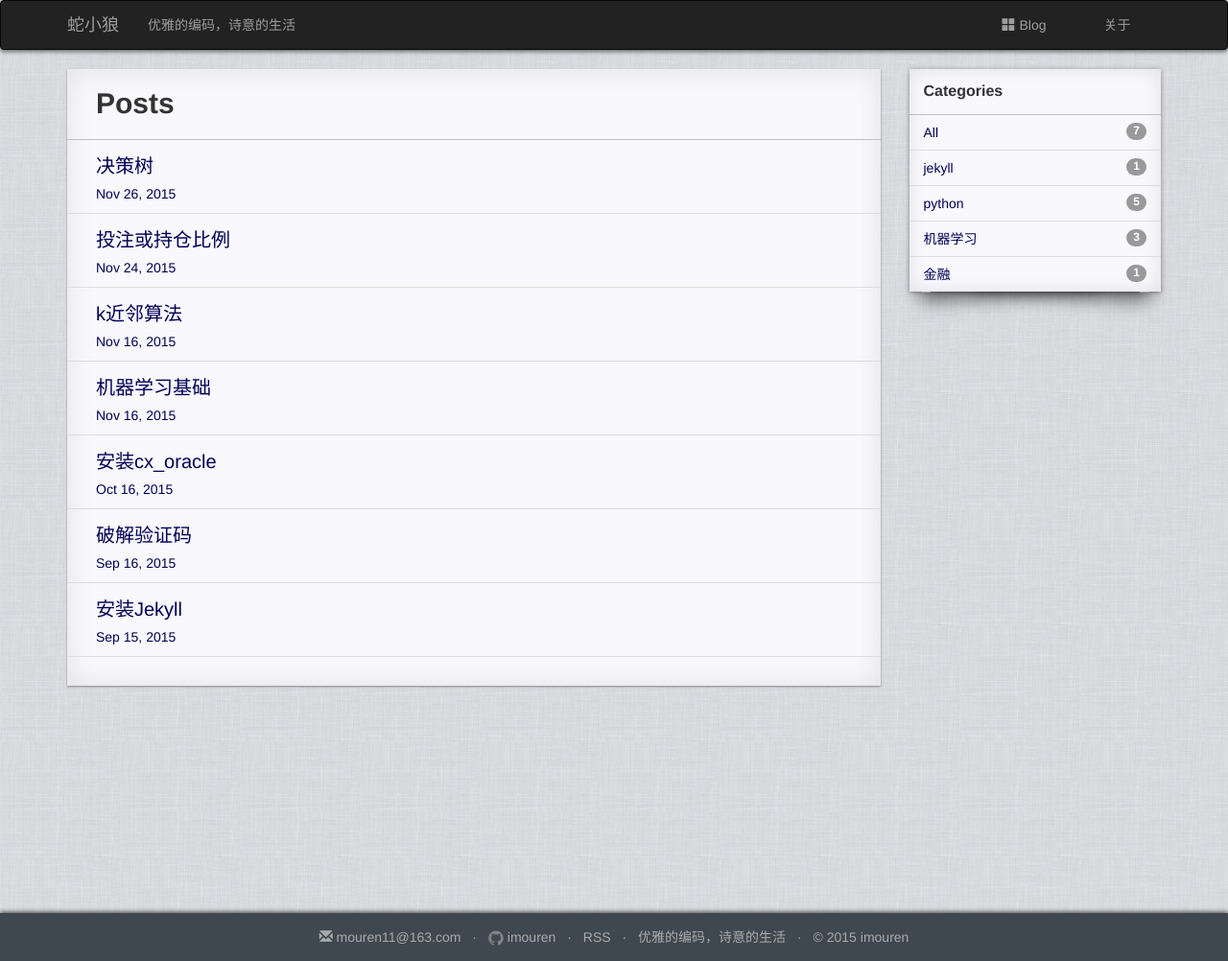
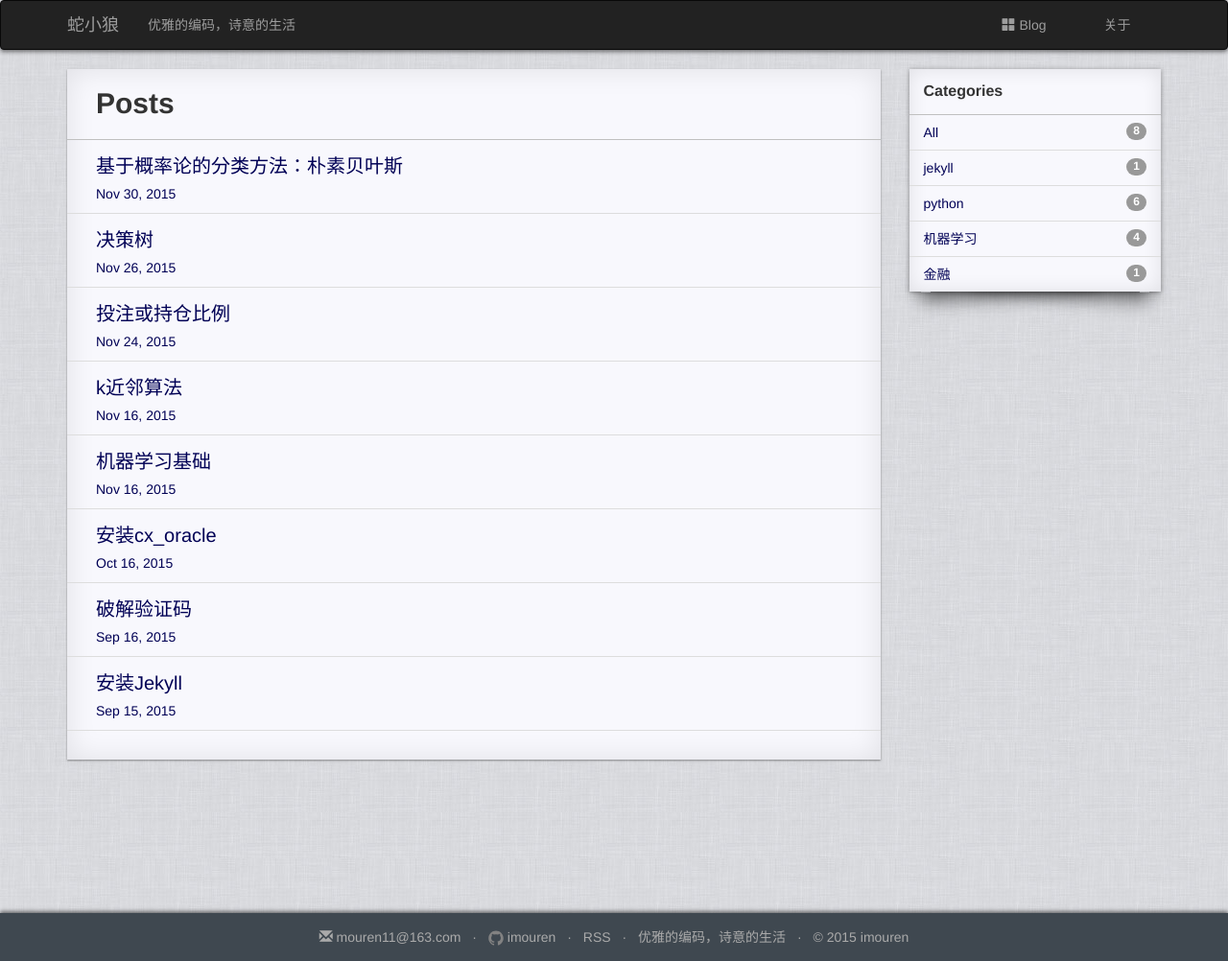
Before and after one commit to imouren/imouren.github.io, a Jekyll site: the page built from index.html, in a window 1280 px wide. Shown: the whole page at 96% size. Built offline with Jekyll 4.4.1, drawn with Linux system fonts in a browser that asks for light colours; nearby versions of some CDN libraries; the list of posts is cut into pages by our own code; comment, search, counter and statistics services are not loaded; a style sheet for code colours, icons or effects is not loaded; some of the changed lines change nothing that is shown.

Commit message:
add bayes

```diff
--- /dev/null
+++ b/_posts/2015-11-30-ml_naive_bayes.md
@@ -0,0 +1,480 @@
+---
+layout: post
+title:  "基于概率论的分类方法：朴素贝叶斯"
+date:   2015-11-30 09:05:31
+categories: python 机器学习
+tags: python
+---
+
+* content
+{:toc}
+
+
+概率论是许多机器学习算法的基础，所以深入理解这一主题十分重要。
+
+## 1，基于贝叶斯决策理论的分类方法
+
+优点：在数据较少的情况下，依然有效，可以处理多类别问题。
+缺点：对于输入数据的准备方式较为敏感。
+
+
+简单了解下贝叶斯决策理论：
+
+有一个数据集，它由两类数据组成。假设有一个描述两类数据的统计参数，我们用p1(x, y)表示数据点(x, y)属于类别1的概率，用p2(x, y)表示数据点(x, y)属于类别2的概率，那么对于一个新的数据点(x, y)，可以用下面的规则来判定它的类别：
+
+* 如果p1(x, y) > p2(x, y)， 那么类别为1
+* 如果p2(x, y) > p1(x, y)， 那么类别为2
+
+也就是说，我们会选择高概率对应的类别。这是贝叶斯决策理论的核心思想，即选择具有高概率的决策。
+
+## 2，条件概率
+
+有一个装有7块石头的罐子，3块是灰色的，4块是黑色的。
+
+从里面随机取一块石头，取到灰色和黑的概率为3/7 和 4/7；
+
+我们使用p(gray)表示取得灰色石头的概率，灰色石头数目除以所有石头数目
+
+![bayes1.png](http://chuantu.biz/t2/20/1448862238x-1566638323.png)
+
+如果将7块石头放到两个桶中，如图，那么概率应该如何计算呢？
+
+![bayes2.png](http://chuantu.biz/t2/20/1448862288x-954499005.png)
+
+
+
+要计算p(gray)，你已经想到计算从B桶获得灰色石头概率的方法，这就是所谓**条件概率(conditional probability)**。
+
+这个概率可以记做p(gray\|bucketB)，我们称之为“在已知石头出自B桶的条件下，取出灰色石头的概率”，
+
+不难得出p(gray\|bucketA)为2/4，p(gray\|bucketB)为1/3
+
+计算公式如下：
+
+$$p(gray|bucketB) = p(gray and bucketB)/p(bucketB)$$
+
+验证下公式的合理性：
+
+* B桶中灰色石头数量除以两个桶中石头总是的到p(gray and bucketB) 为1/7
+* B桶有3个石头，总数为7个 p(bucketB) 为 3/7
+* 综合得出$p(gray\|bucketB)$ = $p(gray and bucketB)/p(bucketB)$ = 1/3
+
+另外一种有效计算条件概率的方法称为贝叶斯准则。如果已知`p(x|c)`，要求`p(c|x)`可以使用下面的公式：
+
+$$p(c|x) = \frac{p(x|c)p(c)}{p(x)}$$
+
+## 3，使用条件概率来分类
+
+上面提到过贝叶斯决策理论要求计算两个概率值p1(x, y) 和 p2(x, y)，其实是为了尽量简化描述，真正计算的是$p(c_1\|x, y)$ 和$p(c_2\|x, y)$。
+
+$p(c_1\|x, y)$代表的意义为：给定某个由x, y 表示的数据点，那么该数据点来自类别$c_1$的概率
+
+注意这些概率与刚才给出的概率$p(x,y\|c_1)$并不一样，不过可以通过贝叶斯准则来交互概率中条件与结果：
+
+$$p(c_i|x,y) = \frac{p(x,y|c_i)p(c_i)}{p(x,y)}$$
+
+* 如果$p(c_1\|x, y)$ > $p(c_2\|x,y)$，那么属于类别$c_1$
+* 如果$p(c_1\|x, y)$ < $p(c_2\|x,y)$，那么属于类别$c_2$
+
+
+## 4，使用朴素贝叶斯进行文档分类
+
+朴素贝叶斯是贝叶斯分类器的一个扩展，用于文档分类的常用算法。
+
+由统计学知，如果每个特征需要N个样本，那么对10个特征将需要$N^10$个样本，对于包含1000个特征的词汇表需要$N^1000$个样本。
+
+如果特征直接互相独立，那么样本数就可以从$N^1000$减少到1000*N。独立指的是统计意义上的独立，即一个特征或者单词的出现的可能性与它和其他单词相邻没有关系。这个假设正式朴素贝叶斯分类器中的朴素(naive)的含义。
+
+式朴素贝叶斯分类器另外一个假设就是：所有的特征值同等重要。
+
+尽管上述建设存在一些小的瑕疵，但是朴素贝叶斯的实际效果很好。
+
+
+## 5，使用Python进行文本分类
+
+### 词汇表到向量的转换函数
+
+{% highlight python %}
+def loadDataSet():
+    postingList=[['my', 'dog', 'has', 'flea', 'problems', 'help', 'please'],
+                 ['maybe', 'not', 'take', 'him', 'to', 'dog', 'park', 'stupid'],
+                 ['my', 'dalmation', 'is', 'so', 'cute', 'I', 'love', 'him'],
+                 ['stop', 'posting', 'stupid', 'worthless', 'garbage'],
+                 ['mr', 'licks', 'ate', 'my', 'steak', 'how', 'to', 'stop', 'him'],
+                 ['quit', 'buying', 'worthless', 'dog', 'food', 'stupid']]
+    classVec = [0,1,0,1,0,1]    #1 is abusive, 0 not
+    return postingList,classVec
+
+def createVocabList(dataSet):
+    vocabSet = set([])  #create empty set
+    for document in dataSet:
+        vocabSet = vocabSet | set(document) #union of the two sets
+    return list(vocabSet)
+
+def setOfWords2Vec(vocabList, inputSet):
+    returnVec = [0]*len(vocabList)
+    for word in inputSet:
+        if word in vocabList:
+            returnVec[vocabList.index(word)] = 1
+        else:
+            print "the word: %s is not in my Vocabulary!" % word
+    return returnVec
+{% endhighlight %}
+
+看下结果
+
+{% highlight python %}
+In [6]: listOPosts, listClasses = bayes.loadDataSet()
+
+In [7]: myVocablist = bayes.createVocabList(listOPosts)
+
+In [8]: myVocablist
+Out[8]:
+['cute', 'love', 'help', 'garbage', 'quit', 'I', 'problems', 'is', 'park',
+'stop', 'flea', 'dalmation', 'licks', 'food', 'not', 'him', 'buying', 'posting',
+'has', 'worthless', 'ate', 'to', 'maybe', 'please', 'dog', 'how', 'stupid',
+'so', 'take', 'mr', 'steak', 'my']
+
+In [11]: bayes.setOfWords2Vec(myVocablist, listOPosts[0])
+Out[11]:
+[0, 0, 1, 0, 0, 0, 1, 0, 0, 0, 1, 0, 0, 0, 0, 0, 0, 0, 1, 0, 0,
+0, 0, 1, 1, 0, 0, 0, 0, 0, 0, 1]
+{% endhighlight %}
+
+### 训练算法：从词向量计算概率
+
+我们重写贝叶斯准则，将之前的x,y替换为W。用W表示一个向量，即由多少个数值组
+成。这个例子中，数值个数与词汇表的单词个数相同。
+
+$$p(c_i|W) = \frac{p(W|c_i)p(c_i)}{p(W)}$$
+
+对于不同的分类p(W)是一致的，只需要比较 $p(W\|c_i)p(c_i)$即可。
+
+通过类别i中的文档数，除以总文档数可以得出$p(c_i)$的概率
+
+$p(W\|c_i)$概率的计算可以通过朴素贝叶斯假设，每个特征值都是独立的，可以分拆成
+$p(w_0,w_1,...,w_n\|c_i)$，即可以用$p(w_0\|c_i)p(w_1\|c_i)...p(w_n\|c_i)$计算得出
+
+朴素贝叶斯训练函数
+
+{% highlight python %}
+def trainNB0(trainMatrix,trainCategory):
+    numTrainDocs = len(trainMatrix)
+    numWords = len(trainMatrix[0])
+    pAbusive = sum(trainCategory)/float(numTrainDocs)
+    p0Num = zeros(numWords); p1Num = zeros(numWords)
+    p0Denom = 0.0; p1Denom = 0.0
+    for i in range(numTrainDocs):
+        if trainCategory[i] == 1:
+            p1Num += trainMatrix[i]
+            p1Denom += sum(trainMatrix[i])
+        else:
+            p0Num += trainMatrix[i]
+            p0Denom += sum(trainMatrix[i])
+    p1Vect = p1Num/p1Denom
+    p0Vect = p0Num/p0Denom
+    return p0Vect,p1Vect,pAbusive
+{% endhighlight %}
+
+参数trainMatrix,trainCategory为文档矩阵，和类别。
+
+使用函数进行分类前，还有解决函数中的一些缺陷。
+
+* 计算$p(w_0\|c_i)p(w_1\|c_i)...p(w_n\|c_i)$时，如果一个概率为0，最后乘积也为0；可以将所有词的出现次数初始化为1，并将分母初始化为2
+* 由于很多小的乘数相乘，会造成下溢出或者得不到正确答案。
+* 可以通过对数避免，同时采用自然对数进行处理不会有任何损失。
+
+给出f(x) 和 ln(f(x)) 的曲线，他们在相同的区域内同时增加或者减少，并且在相同点上取到极值。虽然最终取值不同，但不影响最终结果。
+
+![bayes3.png](http://chuantu.biz/t2/20/1448867954x-1566638323.png)
+
+修改后代码：
+{% highlight python %}
+def trainNB0(trainMatrix,trainCategory):
+    numTrainDocs = len(trainMatrix)
+    numWords = len(trainMatrix[0])
+    pAbusive = sum(trainCategory)/float(numTrainDocs)
+    p0Num = ones(numWords); p1Num = ones(numWords)      #change to ones()
+    p0Denom = 2.0; p1Denom = 2.0                        #change to 2.0
+    for i in range(numTrainDocs):
+        if trainCategory[i] == 1:
+            p1Num += trainMatrix[i]
+            p1Denom += sum(trainMatrix[i])
+        else:
+            p0Num += trainMatrix[i]
+            p0Denom += sum(trainMatrix[i])
+    p1Vect = log(p1Num/p1Denom)          #change to log()
+    p0Vect = log(p0Num/p0Denom)          #change to log()
+    return p0Vect,p1Vect,pAbusive
+{% endhighlight %}
+
+在到代数中有$ln(a*b)=ln(a)+ln(b)$
+
+写最终分类和测试函数
+{% highlight python %}
+def classifyNB(vec2Classify, p0Vec, p1Vec, pClass1):
+    p1 = sum(vec2Classify * p1Vec) + log(pClass1)    #element-wise mult
+    p0 = sum(vec2Classify * p0Vec) + log(1.0 - pClass1)
+    if p1 > p0:
+        return 1
+    else:
+        return 0
+
+def testingNB():
+    listOPosts,listClasses = loadDataSet()
+    myVocabList = createVocabList(listOPosts)
+    trainMat=[]
+    for postinDoc in listOPosts:
+        trainMat.append(setOfWords2Vec(myVocabList, postinDoc))
+    p0V,p1V,pAb = trainNB0(array(trainMat),array(listClasses))
+    testEntry = ['love', 'my', 'dalmation']
+    thisDoc = array(setOfWords2Vec(myVocabList, testEntry))
+    print testEntry,'classified as: ',classifyNB(thisDoc,p0V,p1V,pAb)
+    testEntry = ['stupid', 'garbage']
+    thisDoc = array(setOfWords2Vec(myVocabList, testEntry))
+    print testEntry,'classified as: ',classifyNB(thisDoc,p0V,p1V,pAb)
+{% endhighlight %}
+
+测试结果
+
+{% highlight python %}
+In [12]: bayes.testingNB()
+['love', 'my', 'dalmation'] classified as:  0
+['stupid', 'garbage'] classified as:  1
+{% endhighlight %}
+
+### 文档词袋模型
+
+现在，我们将词的是否出现作为一个特征，叫做**词集模型**
+
+能够表达单词出现次数的叫做 **词袋模型**
+
+使用词袋模型
+{% highlight python %}
+def bagOfWords2VecMN(vocabList, inputSet):
+    returnVec = [0]*len(vocabList)
+    for word in inputSet:
+        if word in vocabList:
+            returnVec[vocabList.index(word)] += 1
+    return returnVec
+{% endhighlight %}
+
+## 6，示例：使用朴素贝叶斯过滤垃圾邮件
+
+### 准备数据：切分文本
+
+使用split()分割
+{% highlight python %}
+In [13]: mySent = 'This book is the best book on Python or M.L. I have ever laid eyes upon.'
+
+In [14]: mySent.split()
+Out[14]:
+['This', 'book','is', 'the', 'best', 'book', 'on', 'Python', 'or', 'M.L.',
+'I', 'have', 'ever', 'laid', 'eyes', 'upon.']
+{% endhighlight %}
+标点也被当做单词了。使用正则解决
+{% highlight python %}
+In [15]: import re
+In [16]: regEx = re.compile(r'\W*')
+In [17]: listOfTokens = regEx.split(mySent)
+{% endhighlight %}
+
+然后去掉空字符，并统一大小写
+{% highlight python %}
+ [tok.lower() for tok in listOfTokens if len(tok) > 0]
+{% endhighlight %}
+
+### 测试算法：使用朴素贝叶斯进行交叉验证
+
+文件解析以及完整的垃圾邮件过滤测试函数
+{% highlight python %}
+def textParse(bigString):    #input is big string, #output is word list
+    import re
+    listOfTokens = re.split(r'\W*', bigString)
+    return [tok.lower() for tok in listOfTokens if len(tok) > 2]
+
+def spamTest():
+    docList=[]; classList = []; fullText =[]
+    for i in range(1,26):
+        wordList = textParse(open('email/spam/%d.txt' % i).read())
+        docList.append(wordList)
+        fullText.extend(wordList)
+        classList.append(1)
+        wordList = textParse(open('email/ham/%d.txt' % i).read())
+        docList.append(wordList)
+        fullText.extend(wordList)
+        classList.append(0)
+    vocabList = createVocabList(docList)#create vocabulary
+    trainingSet = range(50); testSet=[]           #create test set
+    for i in range(10):
+        randIndex = int(random.uniform(0,len(trainingSet)))
+        testSet.append(trainingSet[randIndex])
+        del(trainingSet[randIndex])
+    trainMat=[]; trainClasses = []
+    for docIndex in trainingSet:#train the classifier (get probs) trainNB0
+        trainMat.append(bagOfWords2VecMN(vocabList, docList[docIndex]))
+        trainClasses.append(classList[docIndex])
+    p0V,p1V,pSpam = trainNB0(array(trainMat),array(trainClasses))
+    errorCount = 0
+    for docIndex in testSet:        #classify the remaining items
+        wordVector = bagOfWords2VecMN(vocabList, docList[docIndex])
+        if classifyNB(array(wordVector),p0V,p1V,pSpam) != classList[docIndex]:
+            errorCount += 1
+            print "classification error",docList[docIndex]
+    print 'the error rate is: ',float(errorCount)/len(testSet)
+    #return vocabList,fullText
+{% endhighlight %}
+
+50封邮件，其中40封作为训练集，10封作为测试集。
+
+## 7，使用朴素贝叶斯分类器从个人广告中获取区域倾向
+
+### 收集数据：导入RSS源
+
+这里使用第三方包`feedparser`，可以使用`pip install feedparser`安装
+
+使用下
+{% highlight python %}
+In [22]: ny=feedparser.parse('http://newyork.craigslist.org/stp/index.rss')
+In [23]: len(ny['entries'])
+Out[23]: 25
+{% endhighlight %}
+
+RSS源分类器以及删除高频词
+{% highlight python %}
+def calcMostFreq(vocabList,fullText):
+    import operator
+    freqDict = {}
+    for token in vocabList:
+        freqDict[token]=fullText.count(token)
+    sortedFreq = sorted(freqDict.iteritems(), key=operator.itemgetter(1), reverse=True)
+    return sortedFreq[:30]
+
+def localWords(feed1,feed0):
+    import feedparser
+    docList=[]; classList = []; fullText =[]
+    minLen = min(len(feed1['entries']),len(feed0['entries']))
+    for i in range(minLen):
+        wordList = textParse(feed1['entries'][i]['summary'])
+        docList.append(wordList)
+        fullText.extend(wordList)
+        classList.append(1) #NY is class 1
+        wordList = textParse(feed0['entries'][i]['summary'])
+        docList.append(wordList)
+        fullText.extend(wordList)
+        classList.append(0)
+    vocabList = createVocabList(docList)#create vocabulary
+    top30Words = calcMostFreq(vocabList,fullText)   #remove top 30 words
+    for pairW in top30Words:
+        if pairW[0] in vocabList: vocabList.remove(pairW[0])
+    trainingSet = range(2*minLen); testSet=[]           #create test set
+    for i in range(20):
+        randIndex = int(random.uniform(0,len(trainingSet)))
+        testSet.append(trainingSet[randIndex])
+        del(trainingSet[randIndex])
+    trainMat=[]; trainClasses = []
+    for docIndex in trainingSet:#train the classifier (get probs) trainNB0
+        trainMat.append(bagOfWords2VecMN(vocabList, docList[docIndex]))
+        trainClasses.append(classList[docIndex])
+    p0V,p1V,pSpam = trainNB0(array(trainMat),array(trainClasses))
+    errorCount = 0
+    for docIndex in testSet:        #classify the remaining items
+        wordVector = bagOfWords2VecMN(vocabList, docList[docIndex])
+        if classifyNB(array(wordVector),p0V,p1V,pSpam) != classList[docIndex]:
+            errorCount += 1
+    print 'the error rate is: ',float(errorCount)/len(testSet)
+    return vocabList,p0V,p1V
+{% endhighlight %}
+
+实践证明，去掉高频词，会提供准确率。
+{% highlight python %}
+In [29]: ny=feedparser.parse('http://newyork.craigslist.org/stp/index.rss')
+
+In [30]: sf=feedparser.parse('http://sfbay.craigslist.org/stp/index.rss')
+
+In [31]: vocabList, pSF, pNY = bayes.localWords(ny, sf)
+the error rate is:  0.45
+
+# 保留所有词汇
+In [32]: reload(bayes)
+Out[32]: <module 'bayes' from 'bayes.py'>
+
+In [33]: vocabList, pSF, pNY = bayes.localWords(ny, sf)
+the error rate is:  0.7
+{% endhighlight %}
+
+### 分析数据，显示地域相关词汇
+
+{% highlight python %}
+def getTopWords(ny,sf):
+    import operator
+    vocabList,p0V,p1V=localWords(ny,sf)
+    topNY=[]; topSF=[]
+    for i in range(len(p0V)):
+        if p0V[i] > -4.6 : topSF.append((vocabList[i],p0V[i]))
+        if p1V[i] > -4.6 : topNY.append((vocabList[i],p1V[i]))
+    sortedSF = sorted(topSF, key=lambda pair: pair[1], reverse=True)
+    print "SF**SF**SF**SF**SF**SF**SF**SF**SF**SF**SF**SF**SF**SF**SF**SF**"
+    for item in sortedSF:
+        print item[0]
+    sortedNY = sorted(topNY, key=lambda pair: pair[1], reverse=True)
+    print "NY**NY**NY**NY**NY**NY**NY**NY**NY**NY**NY**NY**NY**NY**NY**NY**"
+    for item in sortedNY:
+        print item[0]
+{% endhighlight %}
+
+运行：
+{% highlight python %}
+In [53]: bayes.getTopWords(ny, sf)
+the error rate is:  0.4
+SF**SF**SF**SF**SF**SF**SF**SF**SF**SF**SF**SF**SF**SF**SF**SF**
+enjoy
+interests
+going
+smoke
+share
+man
+friend
+need
+one
+educated
+fun
+NY**NY**NY**NY**NY**NY**NY**NY**NY**NY**NY**NY**NY**NY**NY**NY**
+around
+cool
+don
+well
+very
+even
+ever
+more
+native
+through
+its
+seeking
+platonic
+any
+normal
+email
+much
+upscale
+make
+hang
+person
+thanks
+indonesian
+know
+about
+getting
+there
+head
+chat
+other
+age
+{% endhighlight %}
+
+
+
+
+
+from: [《机器学习实践》](https://github.com/pbharrin/machinelearninginaction)
```
Also changed, not shown: files/bayes1.png (added), files/bayes2.png (added), files/bayes3.png (added), share/best_practice.html (line endings or trailing spaces).
